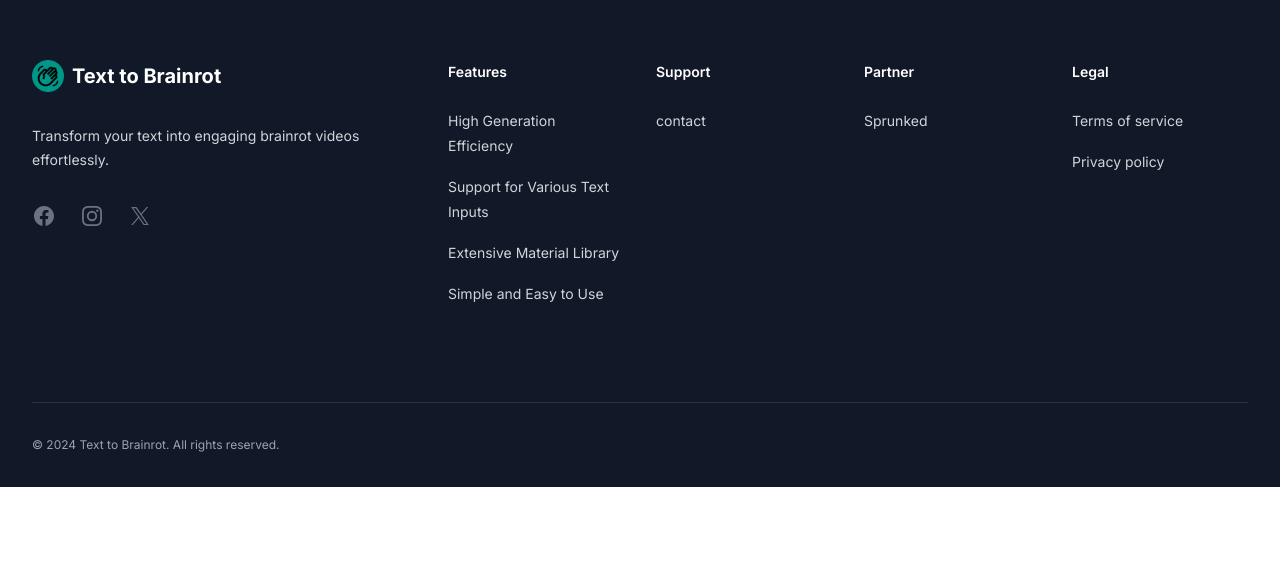
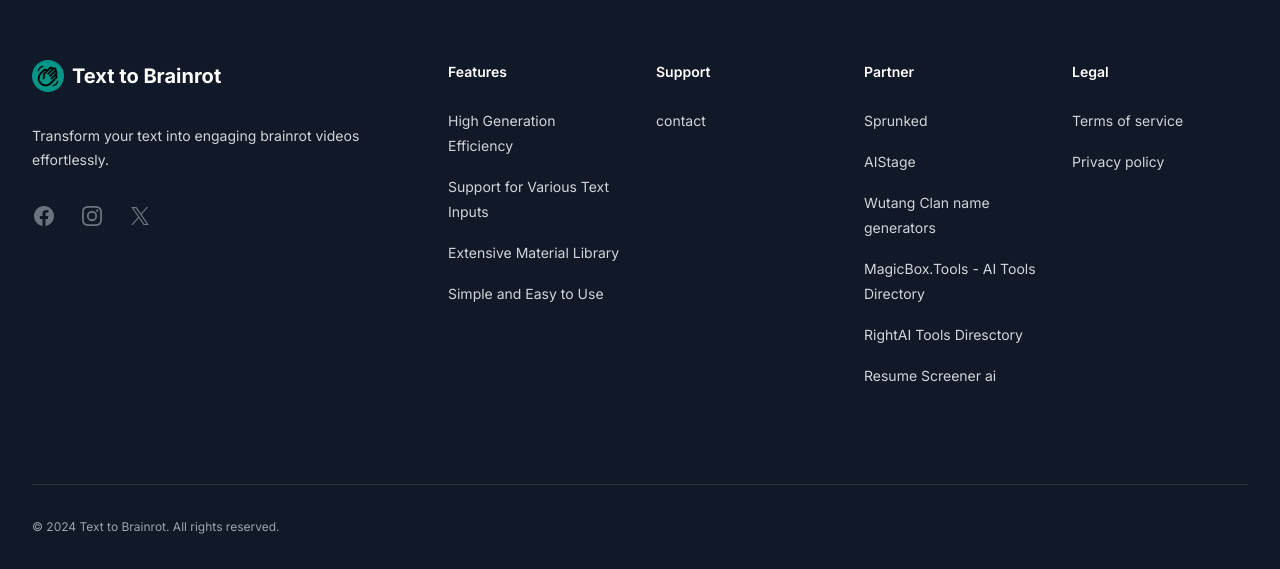
Before and after one commit to chenyiyang9303/texttobrainrot, a Next.js app: page / in a window 1280 px wide. Shown: the part 5649-6218 px from the top of the page. Before the commit the page ends 6136 px from the top, so only its background shows below. Built offline with nearby package versions, Linux system fonts and the light colour scheme.

Commit message:
加了一些外链

```diff
--- a/src/components/Footer.tsx
+++ b/src/components/Footer.tsx
@@ -20,6 +20,11 @@ const navigation = {
   ],
   partner: [
     { name: 'Sprunked', href: 'https://sprunked.dev/' },
+    { name: 'AIStage', href: 'https://aistage.net' },
+    { name: 'Wutang Clan name generators', href: 'https://wutangclannamegenerators.com/' },
+    { name: 'MagicBox.Tools - AI Tools Directory', href: 'https://magicbox.tools/' },
+    { name: 'RightAI Tools Diresctory', href: 'https://right-ai.com/' },
+    { name: 'Resume Screener ai', href: 'https://resume-screening.com/' },
   ],
   legal: [
     { name: 'Terms of service', href: '#' },
```
